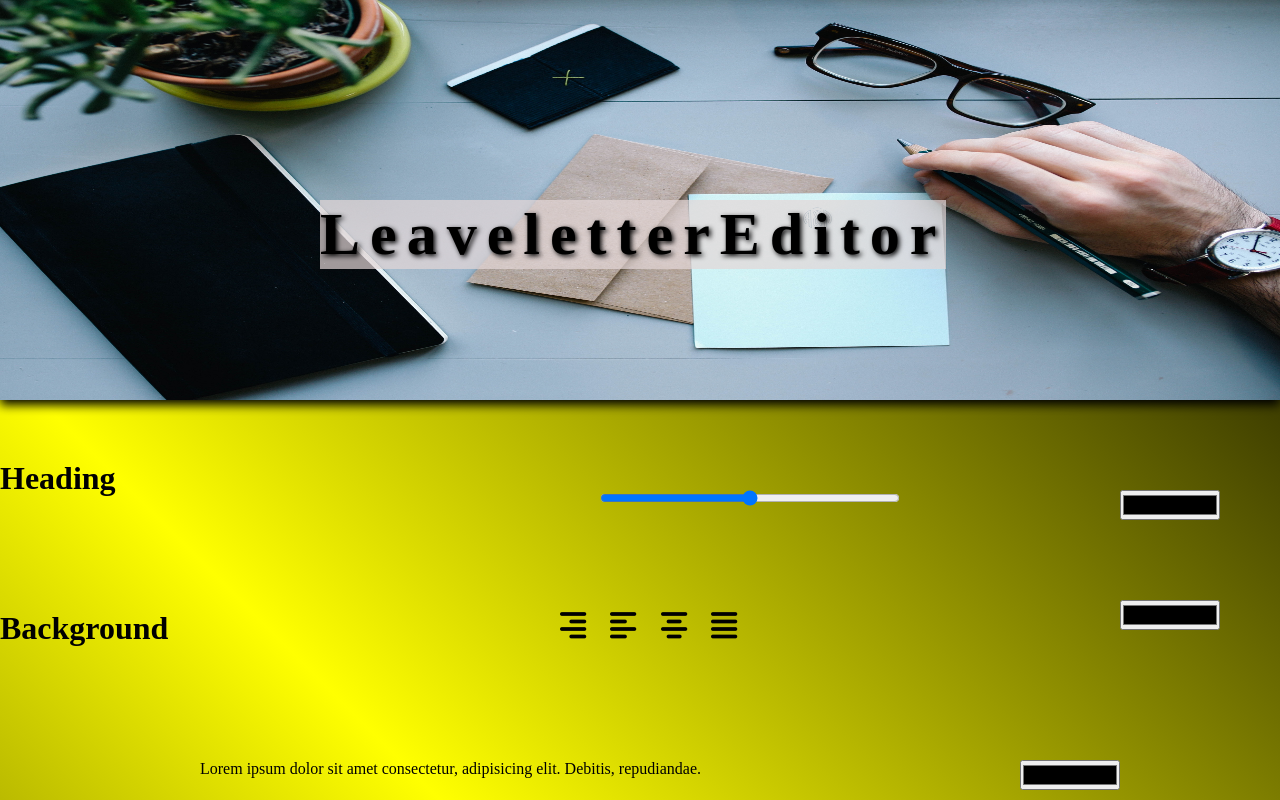
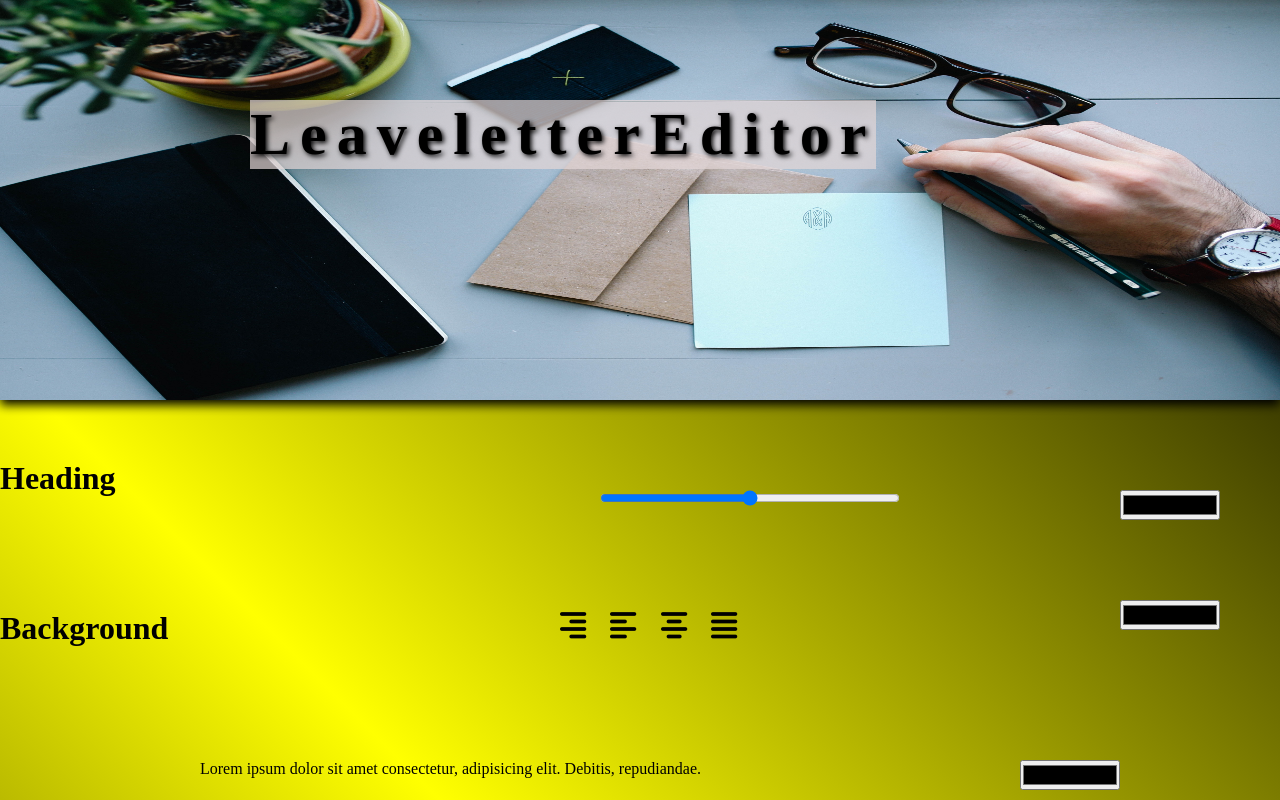
Before and after one commit to Vamsi4658/Leave_letter_-generator, a plain HTML site: page index.html in a window 1280 px wide. Shown: the top 800 px of the page. Drawn offline with Linux system fonts and the light colour scheme.

Commit message:
Update 150223__letter_.css

```diff
--- a/css_files/150223__letter_.css
+++ b/css_files/150223__letter_.css
@@ -18,8 +18,8 @@ body
 #hea{
     background-color: rgba(228, 216, 216, 0.701);
    position: relative;
-   top: 25vh;
-   left:25vw;
+   top: 100px;
+   left: 250px;
    font-size: 60px;
    display: inline-block;
    letter-spacing: 10px;
```
